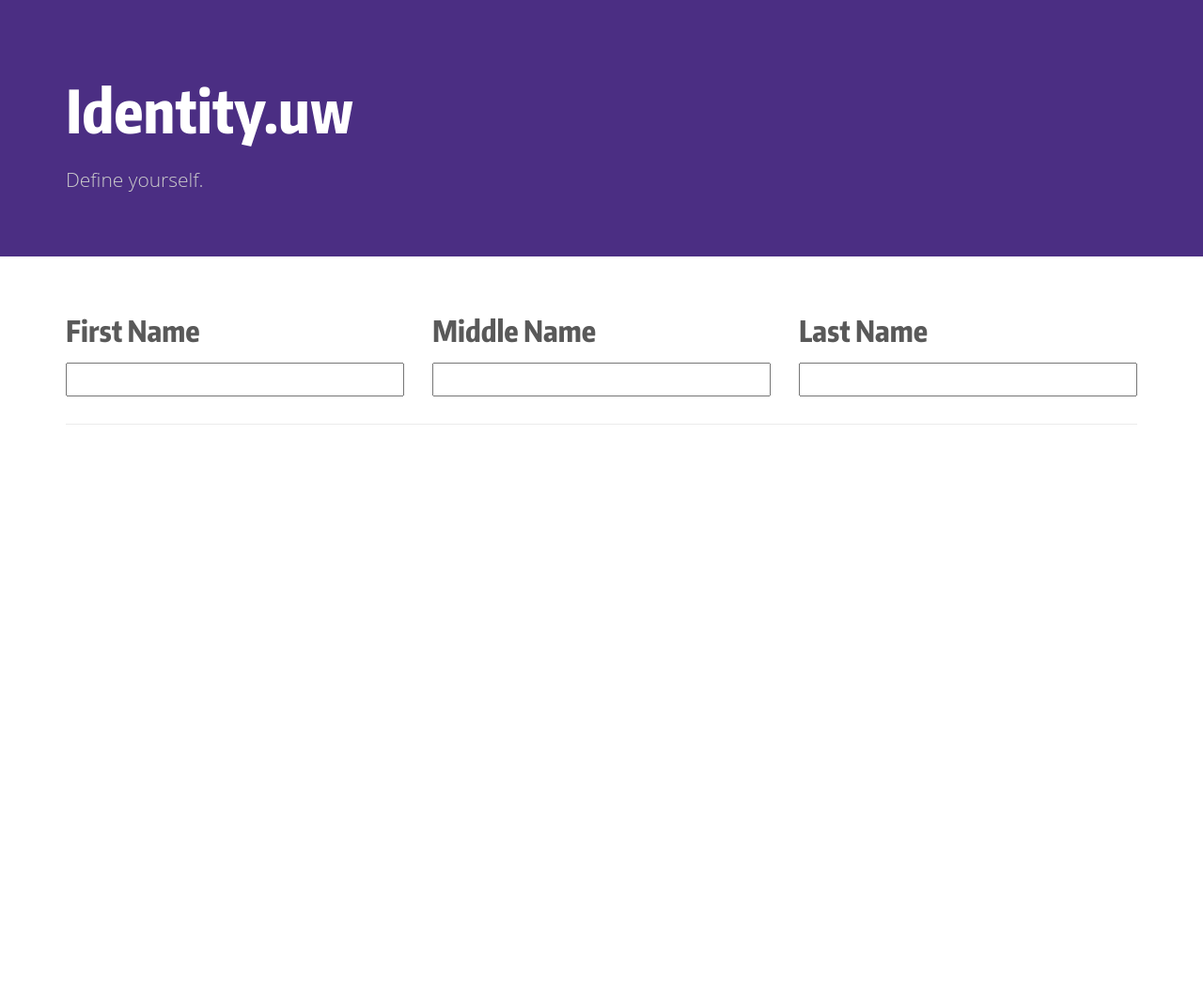
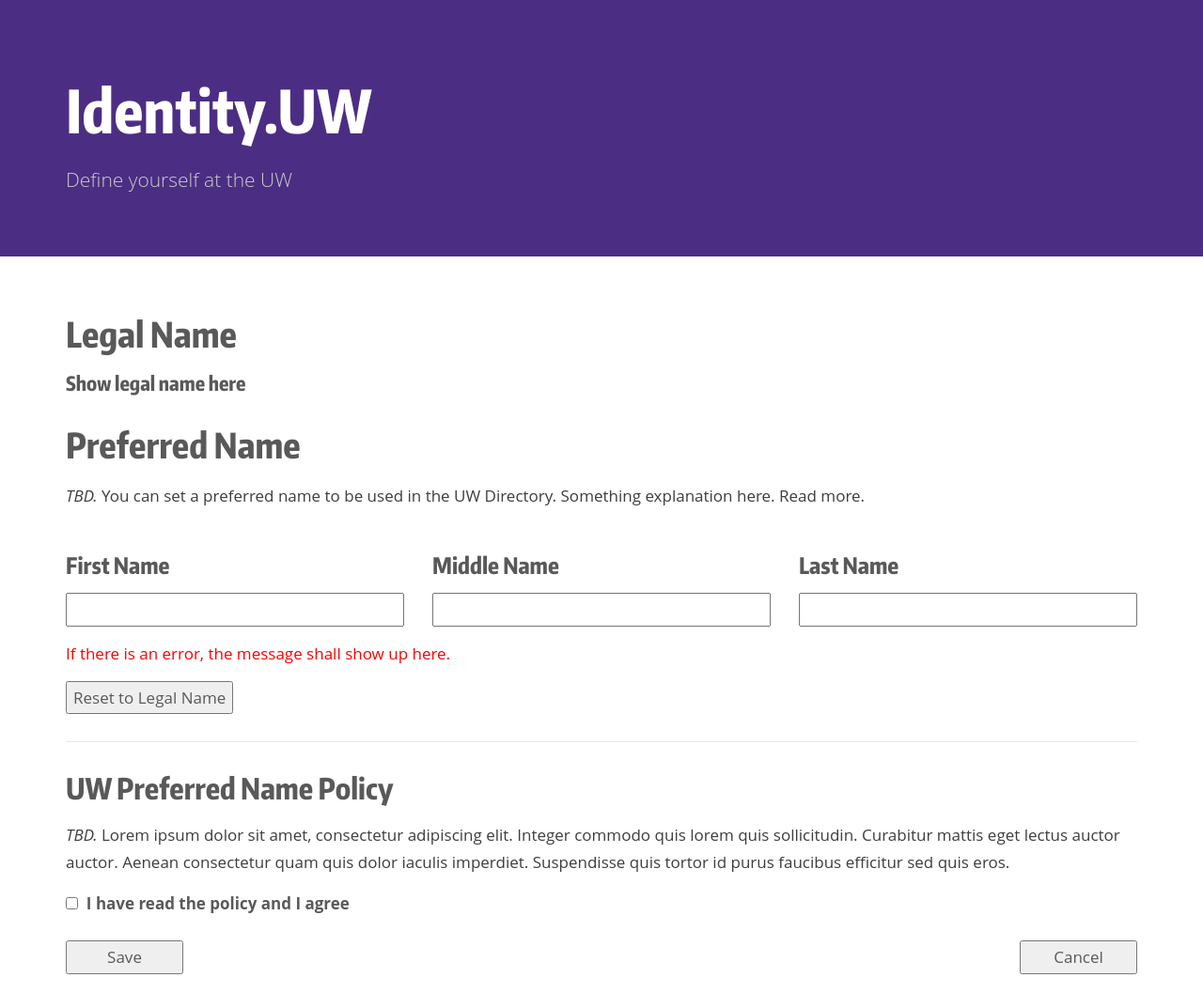
Before and after one commit to jeffFranklin/iam-identity-pdp, a Django app: template pdp/templates/index.html in a window 1280 px wide. Shown: the whole page at 94% size. Before the commit the page ends 452 px from the top, so only its background shows below. Run offline with Django 3.2, Linux system fonts and the light colour scheme; the template is opened without the code that fills it, so the values that code supplies are empty; parts of the project's set-up code (start-up, migrations or seed data) failed here and were passed over; some libraries are stand-ins or nearby versions.

Commit message:
Some styles added for the added stuffs in the html.

```diff
--- a/pdp/static/css/main.css
+++ b/pdp/static/css/main.css
@@ -20,10 +20,48 @@
   color:#ccc;
 }
 
-input {
+.row input {
 	width:100%;
 }
 
 #savetext {
 	display:none;
 }
+
+/* Styling the error message */
+#errormessage {
+	color:red;
+}
+
+/* Aligning the checkbox with the text */
+.policy label {
+	display:inline-block;
+}
+
+
+/* Styling the save button */
+#save {
+	float: left;
+	width: 125px;
+	margin: 20px 0px;
+}
+
+/* Styling the cancel button */
+#cancel {
+	float: right;
+	width: 125px;
+	margin: 20px 0px;
+}
+
+/*
+	Setting reponsive views for the three buttons
+	When less than 768px, set the button to the full width of the screen
+*/
+@media (max-width: 768px) {
+  #reset, #save, #cancel {
+  	width: 100%;
+  }
+  #save, #cancel {
+  	display: block;
+  }
+}
--- a/pdp/templates/index.html
+++ b/pdp/templates/index.html
@@ -33,41 +33,74 @@
     <!-- Main jumbotron for a primary marketing message or call to action -->
     <div class="jumbotron">
       <div class="container">
-        <h1>Identity.uw</h1>
-        <p>Define yourself.</p>
-
+        <h1>Identity.UW</h1>
+        <p>Define yourself at the UW</p>
       </div>
     </div>
 
     <div class="container">
-      <!-- Example row of columns -->
+      <!-- Begin legal name -->
+      <div class="legalname">
+        <h1>Legal Name</h1>
+        <!-- The system should grab the legal name data from the db, and in the UI it is not editable to the user -->
+        <h4>Show legal name here</h4>
+      </div>
+      <!-- End legal name -->
+
+      <!-- Begin preferred name -->
+      <div class="preferred name">
+        <h1>Preferred Name</h1>
+        <p><i>TBD.</i> You can set a preferred name to be used in the UW Directory. Something explanation here. Read more.</p>
+      <!-- Example row of columns; Begin preferred name -->
         <div class="row">
           <div class="col-md-4">
-          <h2>First Name</h2>
+            <h3>First Name</h3>
            <input type="text" onblur="myFunction()" />
           </div>
           <div class="col-md-4">
-          <h2>Middle Name</h2>
+            <h3>Middle Name</h3>
            <input type="text" onblur="myFunction()" />
          </div>
           <div class="col-md-4">
-          <h2>Last Name</h2>
+            <h3>Last Name</h3>
            <input type="text" onblur="myFunction()" />
           </div>
         </div>
+      </div>
+      <!-- End preferred name -->
+
       <p></p>
       <p id="savetext">Your name has been saved.</p>
+      <p id="errormessage">If there is an error, the message shall show up here.</p>
+
+      <!-- Hitting the reset button, the system will reset the preferred name to the legal name automatically -->
+      <button type="submit" id="reset">Reset to Legal Name</button>
 
       <hr>
+
+      <!-- Begin policy -->
+      <div class="policy">
+        <h2>UW Preferred Name Policy</h2>
+        <p><i>TBD.</i> Lorem ipsum dolor sit amet, consectetur adipiscing elit. Integer commodo quis lorem quis sollicitudin. Curabitur mattis eget lectus auctor auctor. Aenean consectetur quam quis dolor iaculis imperdiet. Suspendisse quis tortor id purus faucibus efficitur sed quis eros.</P>
+        <div>
+          <input type="checkbox">
+          <label>&nbsp;I have read the policy and I agree</label>
+        </div>
+      </div>
+      <!-- End policy -->
+
+      <!-- Two actionable buttons -->
+      <button type="submit" id="save">Save</button>
+      <button type="submit" id="cancel">Cancel</button>
 
       <footer>
         <p></p>
       </footer>
-    </div> <!-- /container -->        <script src="http://ajax.googleapis.com/ajax/libs/jquery/1.11.2/jquery.min.js"></script>
+    </div>
+    <!-- /container -->
+    <script src="http://ajax.googleapis.com/ajax/libs/jquery/1.11.2/jquery.min.js"></script>
     <script>window.jQuery || document.write('<script src="../static/vendor/js/jquery-1.11.2.min.js"><\/script>')</script>
-
     <script src="../static/vendor/js/bootstrap-3.3.2.min.js"></script>
-
     <script src="../static/js/main.js"></script>
     </body>
 </html>
```
Lines whose indentation alone changed are shown as unchanged.
